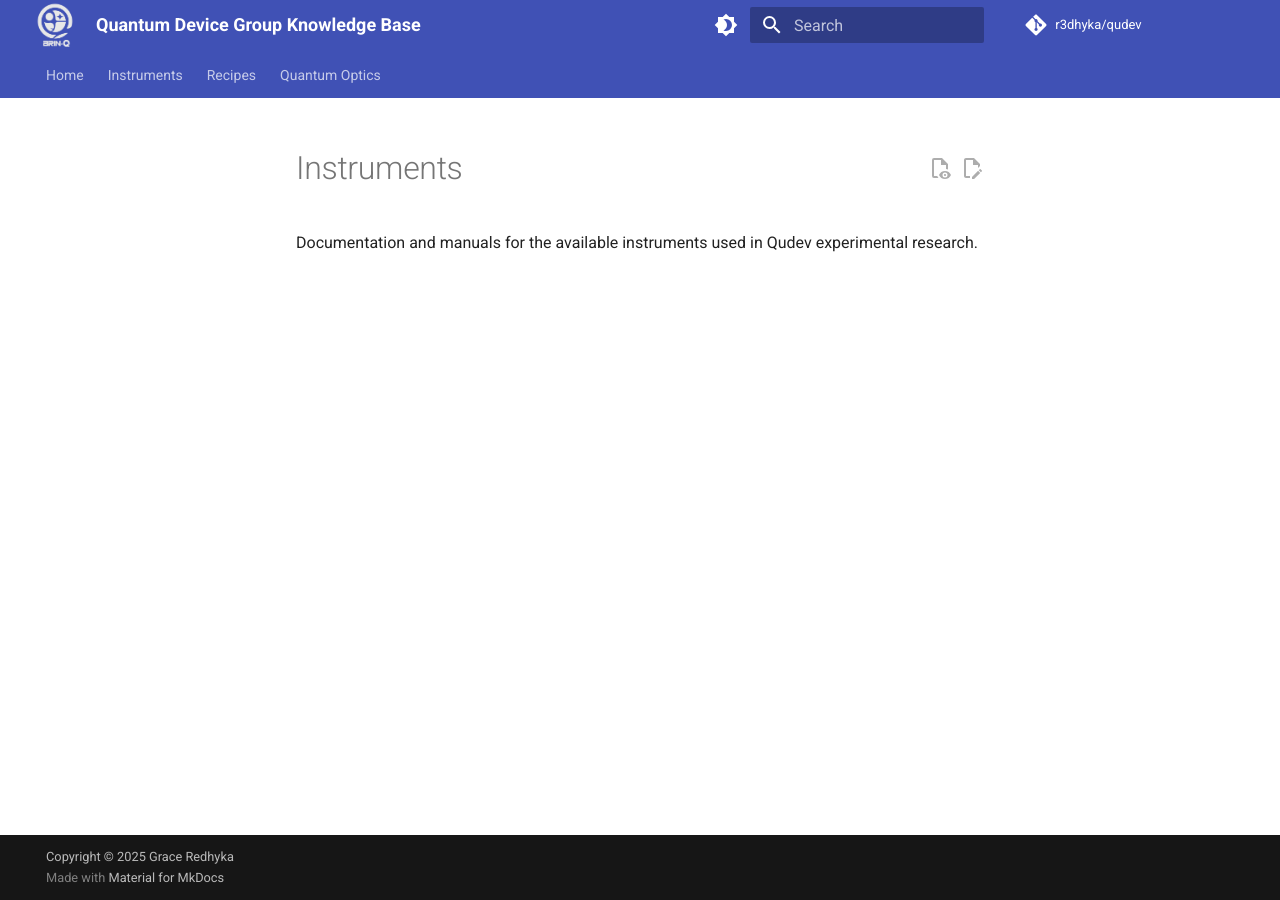
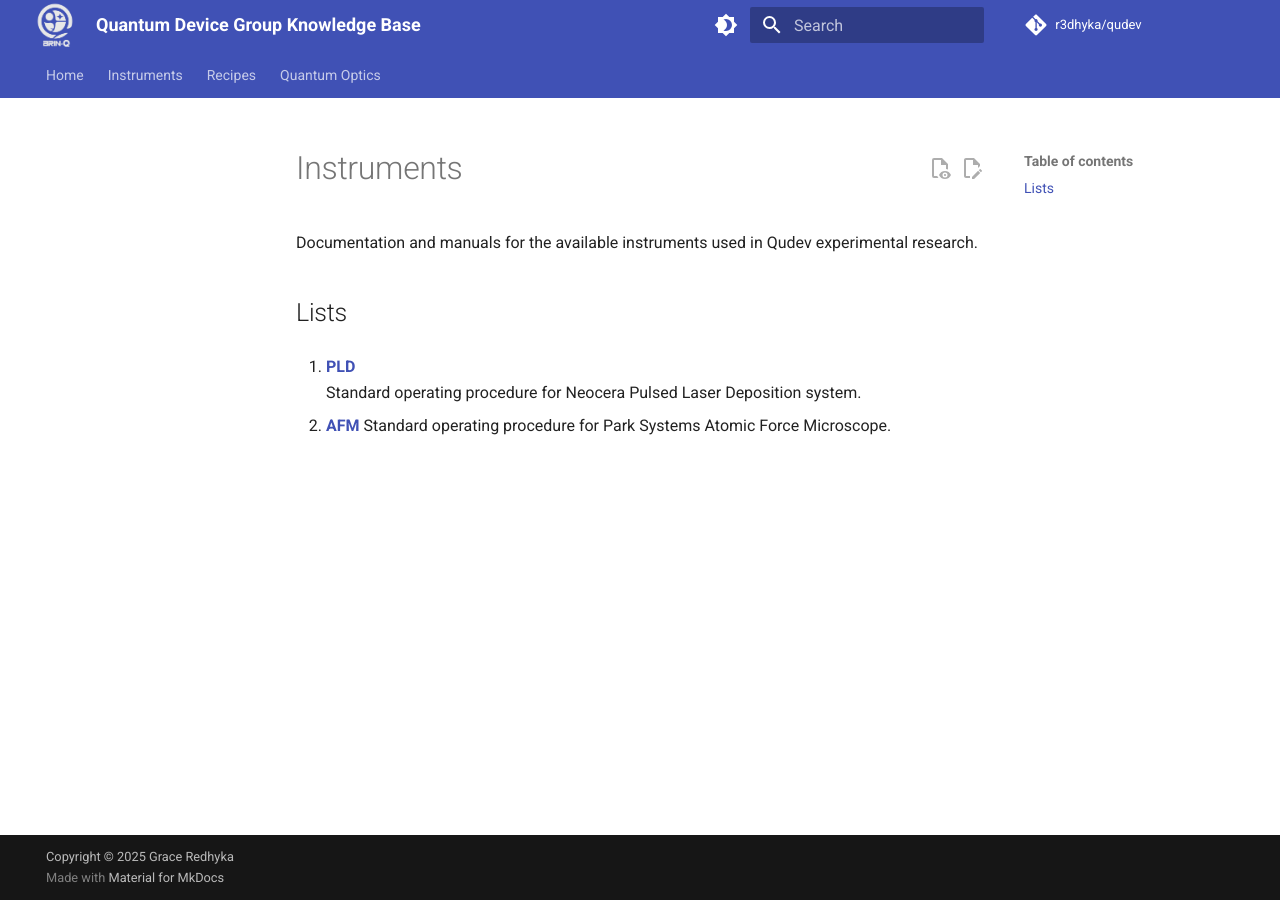
Before and after one commit to r3dhyka/qudev, an MkDocs documentation site: the page built from docs/instruments/readme.md, in a window 1280 px wide. Built offline with MkDocs 1.6.1 and Material for MkDocs 9.7.7, drawn with Linux system fonts in a browser that asks for light colours; comment, search, counter and statistics services are not loaded.

Commit message:
Update readme.md

```diff
--- a/docs/instruments/readme.md
+++ b/docs/instruments/readme.md
@@ -1,3 +1,11 @@
 # Instruments
 
 Documentation and manuals for the available instruments used in Qudev experimental research.
+
+## Lists
+
+1. **[PLD](./pld.md)**
+   Standard operating procedure for Neocera Pulsed Laser Deposition system.
+
+2. **[AFM](./afm.md)**
+   Standard operating procedure for Park Systems Atomic Force Microscope.
```
